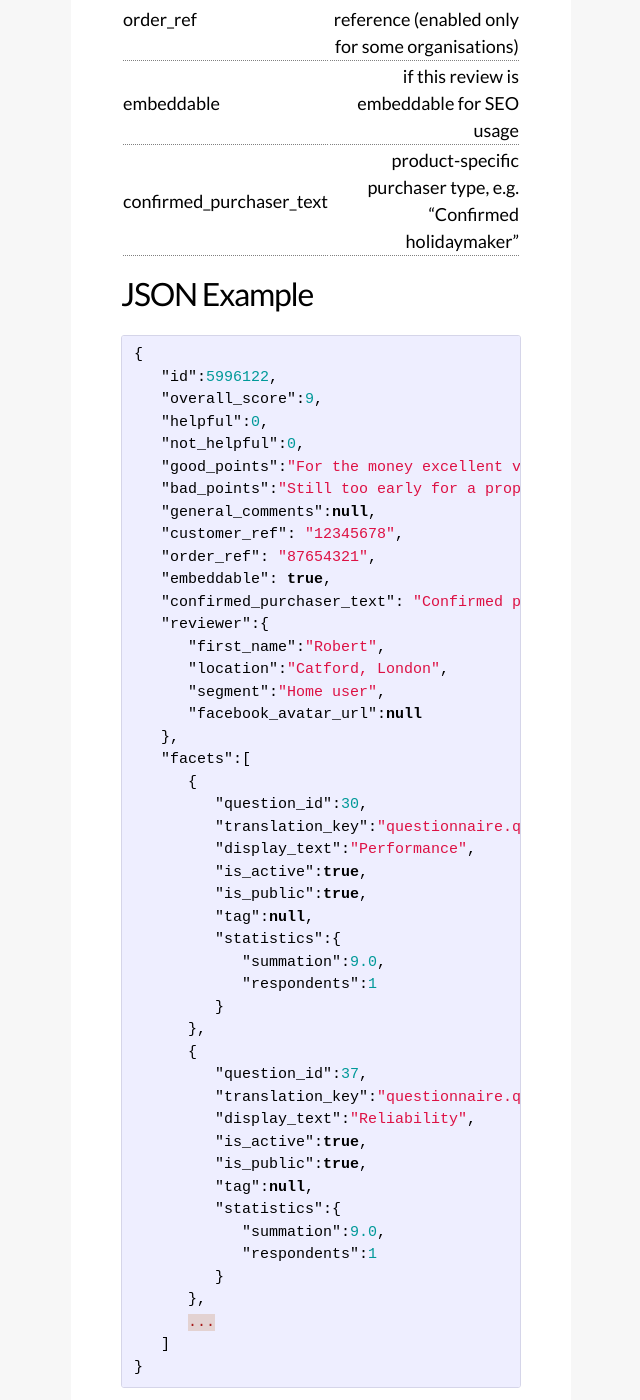
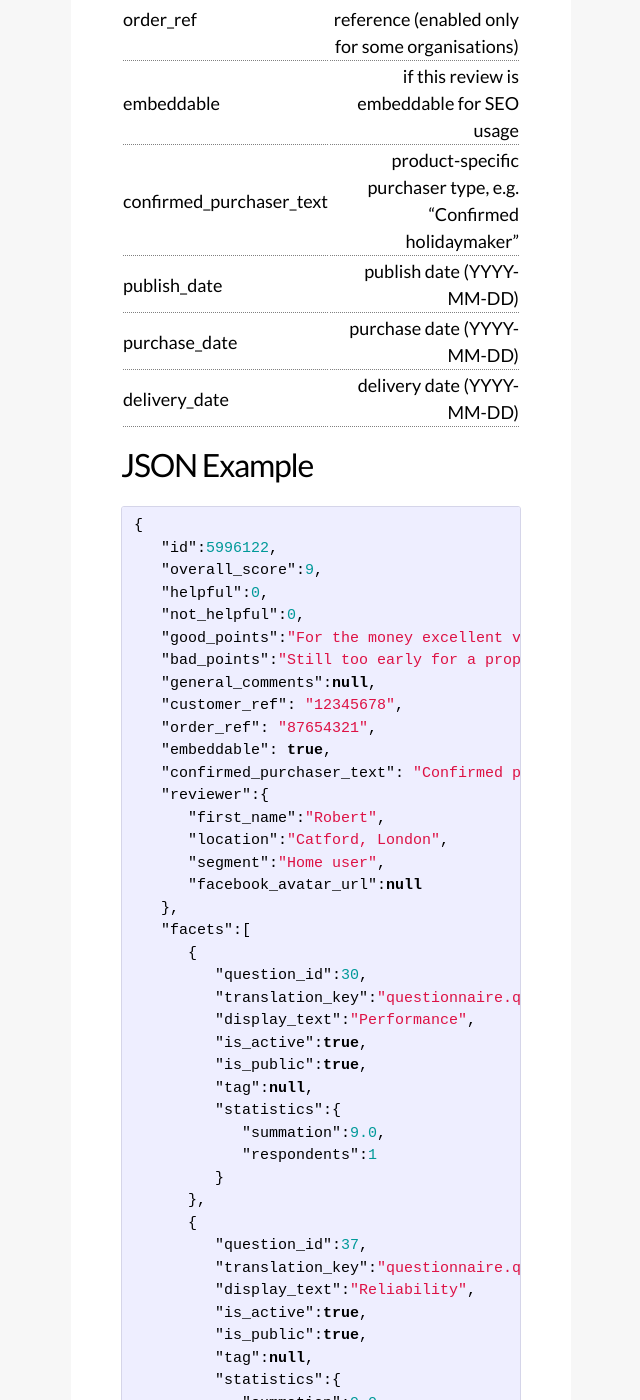
Before and after one commit to reevoo/reevoo.github.io, a Jekyll site: the page built from docs/reevooapi/review/review-detail.markdown, in a window 1280 px wide and 1400 px high, scrolled down 1417 px. Shown: the whole window, without its empty margins (544-1184 px from the left). Built offline with Jekyll 4.4.1, drawn with Linux system fonts in a browser that asks for light colours; some of the changed text lies outside the part shown.

Commit message:
[+JL] update review-detail and customer-experience-review-detail

```diff
--- a/docs/reevooapi/customer-experience-review/customer-experience-review-detail.markdown
+++ b/docs/reevooapi/customer-experience-review/customer-experience-review-detail.markdown
@@ -32,7 +32,9 @@ Details for a single customer experience review.
 {: .documentation}
 |id                                       |identifier for a customer experience review|
 |branch_attribution                       |branch name (if applicable)                |
+|publish_date                             |publish date (YYYY-MM-DD)                  |
 |purchase_date                            |path to customer experience reviews        |
+|delivery_date                            |delivery date (YYYY-MM-DD)                 |
 |reviewer                                 |reviewer object                            |
 |responses                                |array of responses                         |
 |<span class="indent-1">display_key</span>|                                           |
@@ -45,7 +47,9 @@ Details for a single customer experience review.
 {% highlight json %}
 {
    "branch_attribution":null,
-   "purchase_date":"2014-03-28",
+   "publish_date":"2015-01-20",
+   "purchase_date":"2014-11-04",
+   "delivery_date":"2014-11-08",
    "customer_ref": "12345678",
    "order_ref": "87654321",
    "confirmed_purchaser_text": "Confirmed purchaser",
--- a/docs/reevooapi/review/review-detail.markdown
+++ b/docs/reevooapi/review/review-detail.markdown
@@ -44,6 +44,9 @@ Details for a single review.
 |order_ref                |retailer's order reference      (enabled only for some organisations) |
 |embeddable               |if this review is embeddable for SEO usage|
 |confirmed_purchaser_text |product-specific purchaser type, e.g. "Confirmed holidaymaker" |
+|publish_date    |publish date (YYYY-MM-DD)|
+|purchase_date   |purchase date (YYYY-MM-DD)|
+|delivery_date   |delivery date (YYYY-MM-DD)|
 
 ## JSON Example
 {% highlight json %}
@@ -91,6 +94,9 @@ Details for a single review.
          }
       },
       ...
-   ]
+   ],
+   "publish_date":"2015-01-20",
+   "purchase_date":"2014-11-04",
+   "delivery_date":"2014-11-08"
 }
 {% endhighlight %}
```
